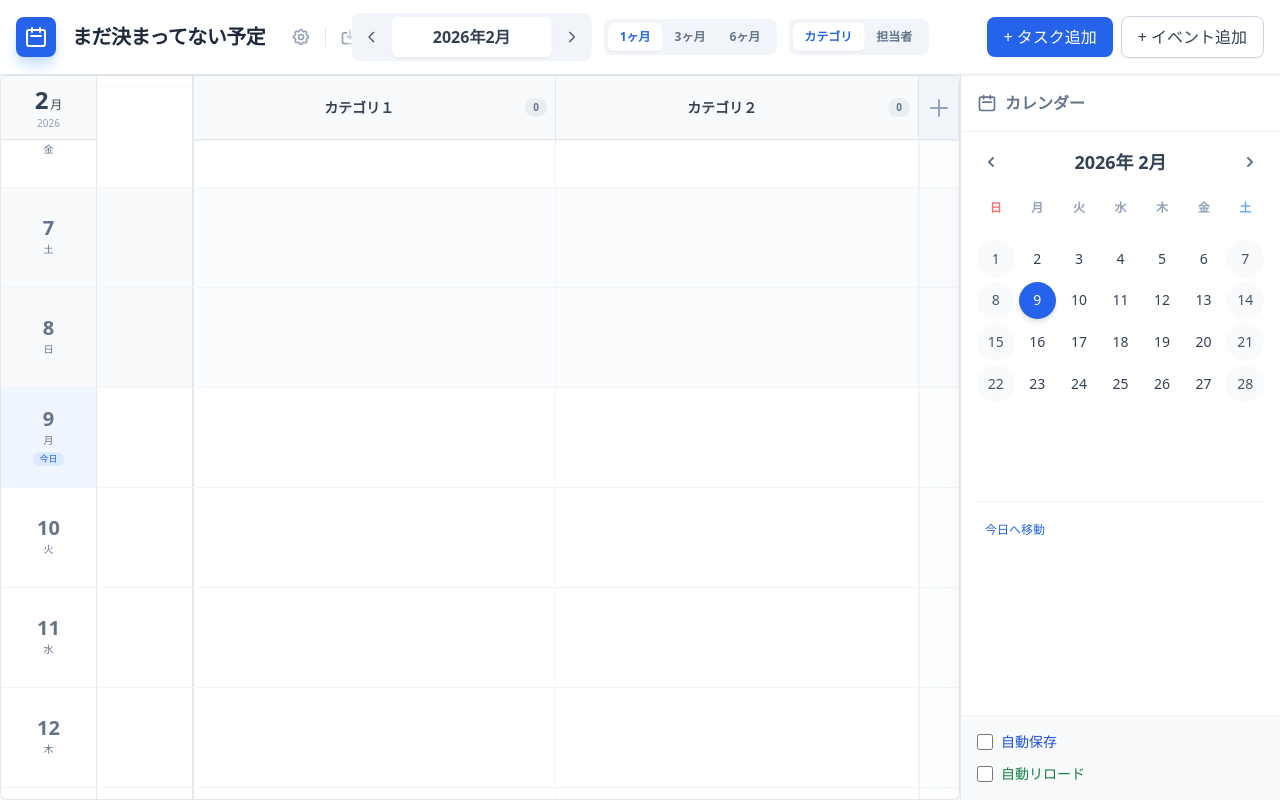
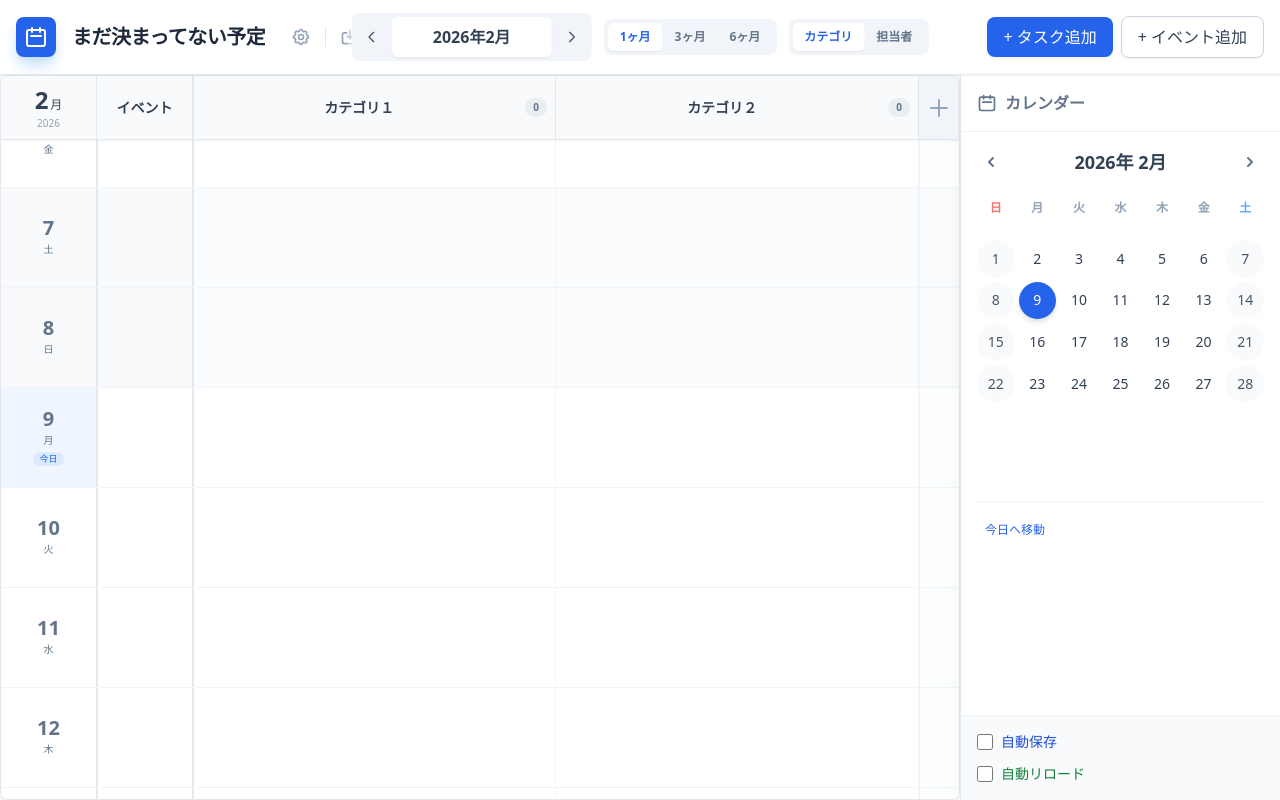
Before and after one commit to Ryun7979/timekanban, a React (Vite) app: page / in a window 1280 px wide. Built offline with nearby package versions, Linux system fonts and the light colour scheme.

Commit message:
イベント列の表示不具合修正

```diff
--- a/components/Timeline/TimelineGrid.tsx
+++ b/components/Timeline/TimelineGrid.tsx
@@ -191,9 +191,9 @@ export const TimelineGrid: React.FC<TimelineGridProps> = ({
       <div ref={containerRef} className="overflow-auto flex-1 custom-scrollbar relative">
         <div className="min-w-full w-max">
           {/* Header Row (Sticky) */}
-          <div className="flex border-b border-slate-200 bg-slate-50 sticky top-0 z-[600] shadow-sm min-w-max">
+          <div className="flex border-b border-slate-200 bg-slate-50 sticky top-0 z-[800] shadow-sm min-w-max">
             {/* Sticky Month Column */}
-            <div className="w-16 md:w-24 flex-shrink-0 p-2 border-r border-slate-200 flex flex-col items-center justify-center text-slate-700 bg-slate-50 sticky left-0 z-[700] shadow-[1px_0_0_0_rgba(226,232,240,1)]">
+            <div className="w-16 md:w-24 flex-shrink-0 p-2 border-r border-slate-200 flex flex-col items-center justify-center text-slate-700 bg-slate-50 sticky left-0 z-[900] shadow-[1px_0_0_0_rgba(226,232,240,1)]">
               <div className="flex items-baseline">
                 <span className="text-xl md:text-2xl font-bold leading-none">{currentDate.getMonth() + 1}</span>
                 <span className="text-xs font-medium ml-0.5">月</span>
@@ -203,7 +203,7 @@ export const TimelineGrid: React.FC<TimelineGridProps> = ({
 
             {/* Sticky Event Column Header */}
             <div
-              className="flex-shrink-0 p-2 border-r border-slate-200 flex items-center justify-center text-slate-700 bg-slate-50 font-semibold text-sm transition-all duration-300 sticky left-16 md:left-24 z-[700] shadow-[1px_0_0_0_rgba(226,232,240,1)]"
+              className="flex-shrink-0 p-2 border-r border-slate-200 flex items-center justify-center text-slate-700 bg-slate-50 font-semibold text-sm transition-all duration-300 sticky left-16 md:left-24 z-[900] shadow-[1px_0_0_0_rgba(226,232,240,1)]"
               style={{ width: Math.max(96, (maxLanes * 36) + 16) + 'px' }} // Dynamic width based on lanes (36px per lane)
             >
               イベント
@@ -299,7 +299,7 @@ export const TimelineGrid: React.FC<TimelineGridProps> = ({
             <React.Fragment key={`${monthData.year}-${monthData.month}`}>
               {/* Month Separator */}
               {viewMode !== '1month' && (
-                <div className="sticky top-[57px] z-[500] bg-slate-100/90 backdrop-blur-sm border-b border-slate-200 p-2 text-sm font-bold text-slate-600 pl-4 shadow-sm min-w-max">
+                <div className="sticky top-[57px] z-[750] bg-slate-100/90 backdrop-blur-sm border-b border-slate-200 p-2 text-sm font-bold text-slate-600 pl-4 shadow-sm min-w-max">
                   {monthData.year}年 {monthData.month + 1}月
                 </div>
               )}
@@ -318,7 +318,7 @@ export const TimelineGrid: React.FC<TimelineGridProps> = ({
                   >
 
                     {/* Date Column (Sticky) */}
-                    <div className={`w-16 md:w-24 flex-shrink-0 p-2 border-r border-slate-200 flex flex-col items-center justify-center text-slate-500 sticky left-0 z-[500] shadow-[1px_0_0_0_rgba(226,232,240,1)] ${isToday ? 'bg-blue-50 text-blue-600' : (isWeekend ? 'bg-slate-50' : 'bg-white')}`}>
+                    <div className={`w-16 md:w-24 flex-shrink-0 p-2 border-r border-slate-200 flex flex-col items-center justify-center text-slate-500 sticky left-0 z-[700] shadow-[1px_0_0_0_rgba(226,232,240,1)] ${isToday ? 'bg-blue-50 text-blue-600' : (isWeekend ? 'bg-slate-50' : 'bg-white')}`}>
                       <span className="text-xl font-bold leading-none">{day}</span>
                       <span className="text-[10px] uppercase font-medium mt-1">
                         {currentDayDate.toLocaleDateString('ja-JP', { weekday: 'short' })}
@@ -332,15 +332,15 @@ export const TimelineGrid: React.FC<TimelineGridProps> = ({
                       style={{
                         width: Math.max(96, (maxLanes * 36) + 16) + 'px',
                         /* Dynamic Z-Index:
-                           - If has event start (High Priority): Future > Past (2000 + idx)
-                           - If no event start (Low Priority / Empty): Past > Future (1000 - idx)
+                           - If has event start (High Priority): Future > Past (400 + idx)
+                           - If no event start (Low Priority / Empty): Past > Future (350 - idx)
                              -> This allows past event text to overflow into empty future cells,
                                 but be covered by future cells that have events.
                         */
                         zIndex: (() => {
                           const hasEventStart = events.some(e => e.startDate === dateStr);
                           const globalDayIndex = monthIdx * 40 + dayIdx;
-                          return hasEventStart ? (2000 + globalDayIndex) : (1000 - globalDayIndex);
+                          return hasEventStart ? (400 + globalDayIndex) : (350 - globalDayIndex);
                         })()
                       }}
                       onDragOver={(e) => handleDragOver(e, dateStr, 'events-column')}
```
